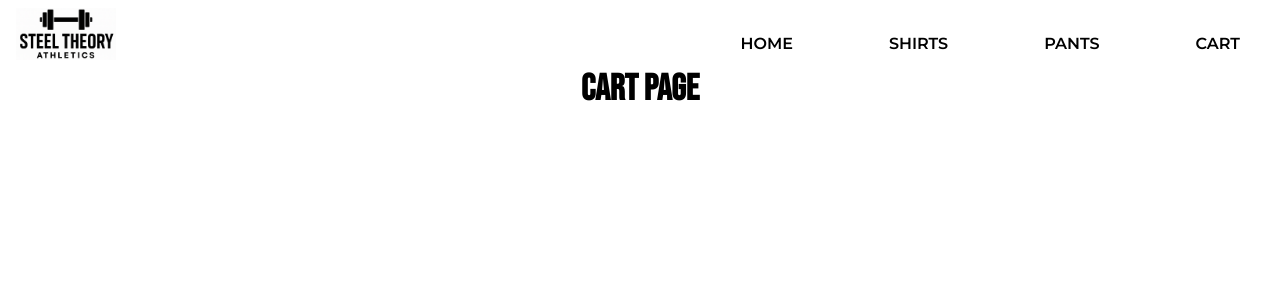
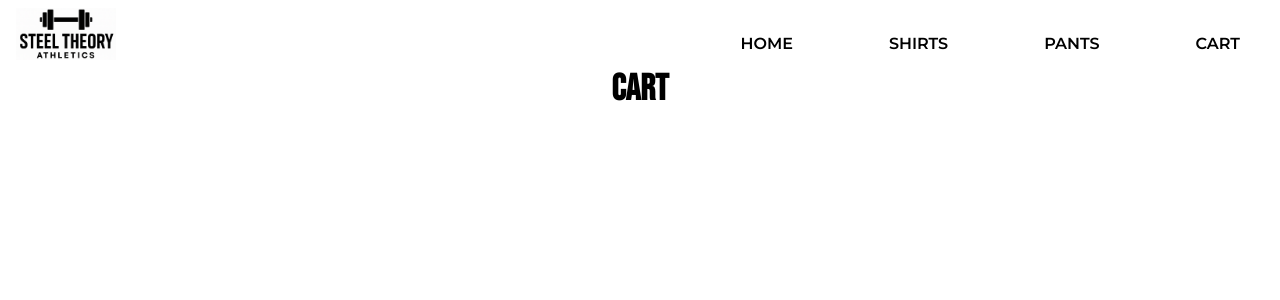
Before and after one commit to jehuzepedasilva2/shopping-app, a React (Vite) app: page /cart in a window 1280 px wide. Shown: the top 300 px of the page. Built offline with nearby package versions, Linux system fonts and the light colour scheme.

Commit message:
edited the title for cart page

```diff
--- a/src/pages/CartPage.jsx
+++ b/src/pages/CartPage.jsx
@@ -4,7 +4,7 @@ import '../styles/common.css';
 const CartPage = () => {
   return (
     <div>
-      <h1 className='main-headings'>Cart Page</h1>
+      <h1 className='main-headings'>Cart</h1>
     </div>
   )
 }
```
